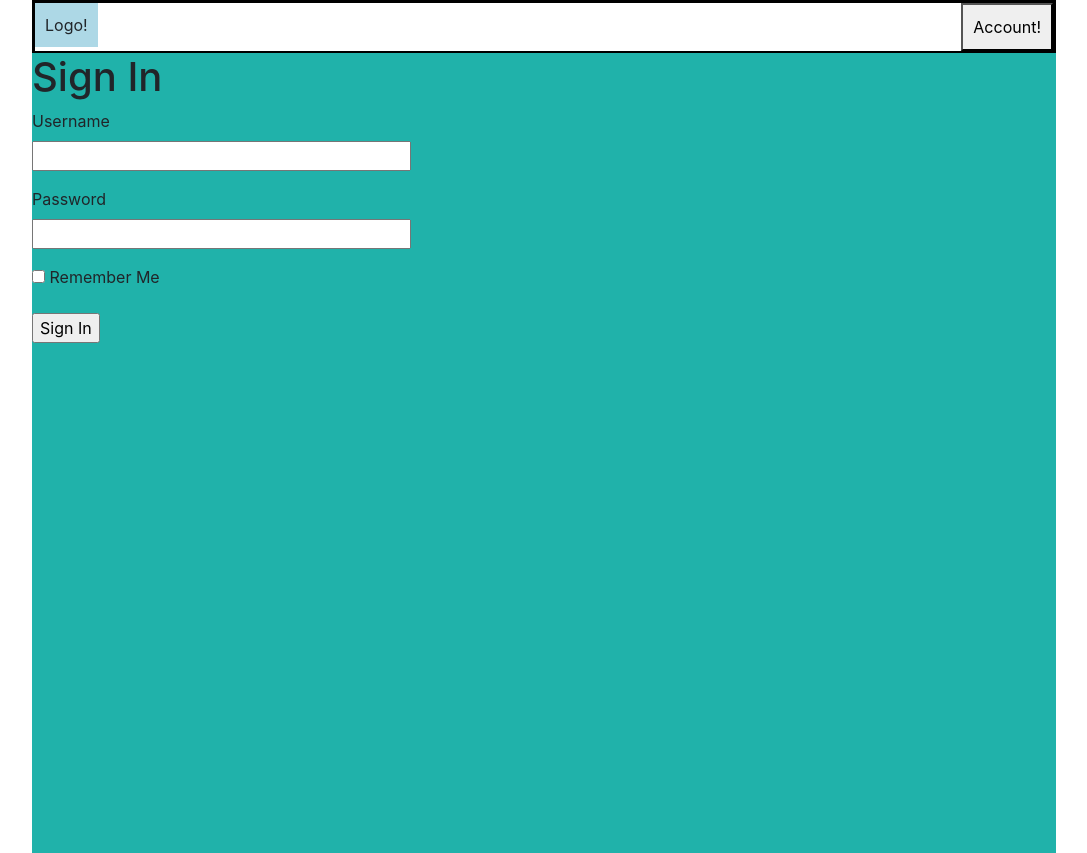
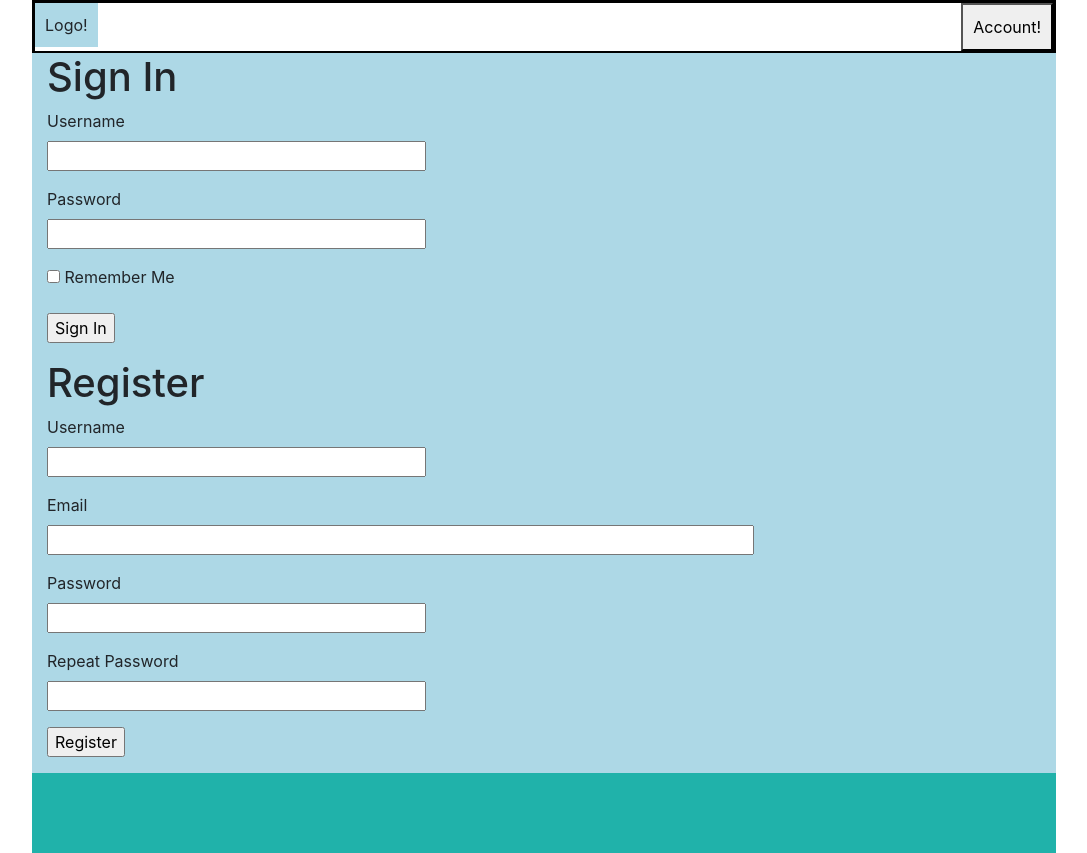
Before and after one commit to MonteD50/Hacktech2020Demo, a Flask app: page /login in a window 1280 px wide. Shown: the whole page, without its empty margins (96-1183 px from the left). Run offline with Flask 2, Linux system fonts and the light colour scheme; some libraries are stand-ins or nearby versions.

Commit message:
added login page, although not working

```diff
--- a/accounts.py
+++ b/accounts.py
@@ -1,9 +1,67 @@
 from flask_wtf import FlaskForm
 from wtforms import StringField, PasswordField, BooleanField, SubmitField
-from wtforms.validators import DataRequired
+from wtforms.validators import DataRequired, ValidationError, Email, EqualTo
+from flask_login import UserMixin
+from werkzeug.security import generate_password_hash, check_password_hash
+
 
 class LoginForm(FlaskForm):
     username = StringField('Username', validators=[DataRequired()])
     password = PasswordField('Password', validators=[DataRequired()])
     remember_me = BooleanField('Remember Me')
-    submit = SubmitField('Sign In')
+    submitlogin = SubmitField('Sign In')
+
+class RegistrationForm(FlaskForm):
+    username = StringField('Username', validators=[DataRequired()])
+    email = StringField('Email', validators=[DataRequired(), Email()])
+    password = PasswordField('Password', validators=[DataRequired()])
+    password2 = PasswordField(
+        'Repeat Password', validators=[DataRequired(), EqualTo('password')])
+    submitreg = SubmitField('Register')
+
+    def validate_username(self, username):
+        #user = User.query.filter_by(username=username.data).first()
+        if username in [v.name for k,v in UserMap]:
+            raise ValidationError('Please use a different username.')
+
+    def validate_email(self, email):
+        #user = User.query.filter_by(email=email.data).first()
+         if email in [v.email for k,v in UserMap]:
+            raise ValidationError('Please use a different email address.')
+
+#############################################
+#Will need to impelment these using Firebase#
+#############################################
+UserMap = {}
+
+#Return the corresponding User object from the user id
+def id_to_user(id):
+    return UserMap.get(id)
+
+#Return the corresponding User object from the username
+def username_to_user(username):
+    print(UserMap)
+    if not UserMap:
+        return None
+    user = [v for k,v in UserMap.items() if v.name == username]
+    print(user[0].name)
+    return user[0] if user else None
+
+#Generate an unused user id
+def new_id():
+    return len(UserMap)
+
+##########################
+
+class User(UserMixin):
+    def __init__(self, username, email):
+        self.id = new_id()
+        self.name = username
+        self.email = email
+        UserMap[self.id] = self
+
+    def set_password(self, password):
+        self.password_hash = generate_password_hash(password)
+
+    def check_password(self, password):
+        return check_password_hash(self.password_hash, password)
--- a/app.py
+++ b/app.py
@@ -1,13 +1,15 @@
-from flask import Flask, render_template, url_for, request, redirect, make_response, flash
+from flask import Flask, render_template, url_for, request, redirect, make_response, flash, get_flashed_messages
+from flask_login import LoginManager, login_user, current_user, login_required, logout_user
+import os
 from graphs import _overall_graph, _health_graph, _finance_graph, _productivity_graph, _excersie_graph
 import json
-from accounts import LoginForm
+from accounts import LoginForm, RegistrationForm, User, username_to_user, id_to_user
 
 app = Flask(__name__)
 
 @app.route("/")
 def index():
-    return render_template("index.html")
+    return redirect('/feature')
 
 def _generate_advice():
     #these are example advice. Obviusoly the real life service would have more detailed and better advice
@@ -39,13 +41,58 @@
     return render_template('feature.html', overall_plot=overall_graph, health_graph=health_graph, finance_graph=finance_graph, productivity_graph=productivity_graph)
 
 class Config(object):
-    SECRET_KEY = 'you-will-never-guess'
+    SECRET_KEY = os.urandom(16)
 app.config.from_object(Config)
+
+login_manager = LoginManager()
+login_manager.init_app(app)
+
+@login_manager.user_loader
+def load_user(id):
+    return id_to_user(id) #retrieve the user based on the id
 
 @app.route('/login', methods=['GET','POST'])
 def login():
-    form = LoginForm()
-    if form.validate_on_submit():
-        flash('Login requested for user {}, remember_me={}'.format(form.username.data, form.remember_me.data))
-        return redirect('/feature')
-    return render_template('login.html', title='Sign In', form=form)
+    if current_user.is_authenticated:
+        return redirect(url_for('overall'))
+
+    loginform = LoginForm()
+    regform = RegistrationForm()
+
+    if loginform.submitlogin.data and loginform.validate():
+        user = username_to_user(loginform.username.data) #make this retrieve the user from the database based on username
+        if user is None or not user.check_password(loginform.password.data):
+            flash('Invalid username or password')
+            return redirect('/login')
+        print (id_to_user(0).name)
+        login_user(user)
+        # is_safe_url should check if the url is safe for redirects.
+        # This code simply forbids redirects
+        if request.args.get('next'):
+            return flask.abort(400)
+        return redirect('/account')
+    elif regform.submitreg.data and regform.validate_on_submit():
+        user = User(username=regform.username.data, email=regform.email.data)
+        user.set_password(regform.password.data)
+
+        #add user
+        flash('Congratulations, you are now a registered user!')
+        # is_safe_url should check if the url is safe for redirects.
+        # This code simply forbids redirects
+        if request.args.get('next'):
+            return flask.abort(400)
+        return redirect('/account')
+    return render_template('login.html', title='Sign In', loginform=loginform, regform=regform)
+
+@app.route("/account")
+def account():
+    if current_user.is_authenticated:
+        return render_template('account.html', username=current_user.name, num=current_user.id)
+    else:
+        return redirect('/login')
+
+@app.route("/logout")
+@login_required
+def logout():
+    logout_user()
+    return redirect('/login')
--- a/templates/base.html
+++ b/templates/base.html
@@ -10,7 +10,7 @@
         <nav class="menu">
           <div class="header-wrapper">
             <div id="logo">Logo!</div>
-            <button id="account">Account!</button>
+            <button id="account"  onclick="document.location = 'account'">Account!</button>
           </div>
         </nav>
       </header>
--- a/templates/login.html
+++ b/templates/login.html
@@ -1,18 +1,64 @@
 {% extends "base.html" %}
 
 {% block body %}
+<div class="container">
+    <div class="row">
+      <div class="col">
             <h1>Sign In</h1>
             <form action="" method="post" novalidate>
-        {{ form.hidden_tag() }}
+                {{ loginform.hidden_tag() }}
                 <p>
-            {{ form.username.label }}<br>
-            {{ form.username(size=32) }}
+                    {{ loginform.username.label }}<br>
+                    {{ loginform.username(size=32) }}
+                    {% for error in loginform.username.errors %}
+                    <span style="color: red;">[{{ error }}]</span>
+                    {% endfor %}
                 </p>
                 <p>
-            {{ form.password.label }}<br>
-            {{ form.password(size=32) }}
+                    {{ loginform.password.label }}<br>
+                    {{ loginform.password(size=32) }}
+                    {% for error in loginform.password.errors %}
+                    <span style="color: red;">[{{ error }}]</span>
+                    {% endfor %}
                 </p>
-        <p>{{ form.remember_me() }} {{ form.remember_me.label }}</p>
-        <p>{{ form.submit() }}</p>
+                <p>{{ loginform.remember_me() }} {{ loginform.remember_me.label }}</p>
+                <p>{{ loginform.submitlogin() }}</p>
+                <p>{{"\n".join(get_flashed_messages())}}</p>
             </form>
+        </div>
+        <div class="col">
+            <h1>Register</h1>
+            <form action="" method="post">
+                {{ regform.hidden_tag() }}
+                <p>
+                    {{ regform.username.label }}<br>
+                    {{ regform.username(size=32) }}<br>
+                    {% for error in regform.username.errors %}
+                    <span style="color: red;">[{{ error }}]</span>
+                    {% endfor %}
+                </p>
+                <p>
+                    {{ regform.email.label }}<br>
+                    {{ regform.email(size=64) }}<br>
+                    {% for error in regform.email.errors %}
+                    <span style="color: red;">[{{ error }}]</span>
+                    {% endfor %}
+                </p>
+                <p>
+                    {{ regform.password.label }}<br>
+                    {{ regform.password(size=32) }}<br>
+                    {% for error in regform.password.errors %}
+                    <span style="color: red;">[{{ error }}]</span>
+                    {% endfor %}
+                </p>
+                <p>
+                    {{ regform.password2.label }}<br>
+                    {{ regform.password2(size=32) }}<br>
+                    {% for error in regform.password2.errors %}
+                    <span style="color: red;">[{{ error }}]</span>
+                    {% endfor %}
+                </p>
+                <p>{{ regform.submitreg() }}</p>
+            </form>
+        </div>
 {% endblock %}
```
Also changed, not shown: templates/account.html (added, +8 -0 lines). Lines whose indentation alone changed are shown as unchanged.
